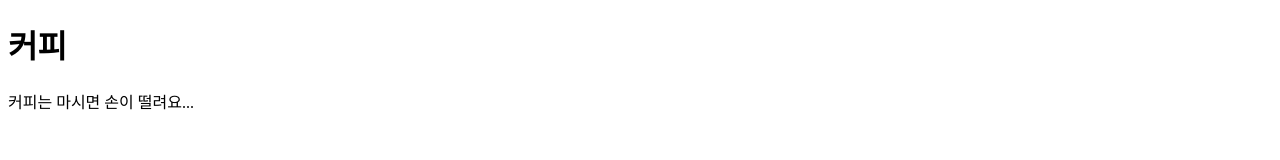
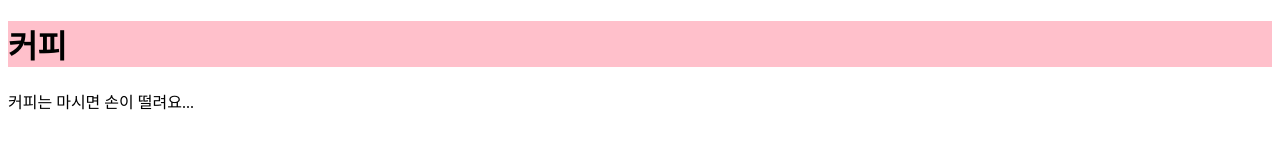
Before and after one commit to dandelion312/gitstudy, a plain HTML site: page index.html in a window 1280 px wide. Drawn offline with Linux system fonts and the light colour scheme.

Commit message:
제목과 본문 영역에 배경색상 지정

```diff
--- a/css/style.css
+++ b/css/style.css
@@ -1,4 +1,8 @@
 @charset "utf-8";
-body {
-    background-color: #fff;
+h1 {
+    background-color: yellow
 }
+
+h1 {
+    background-color: pink
+}
```
